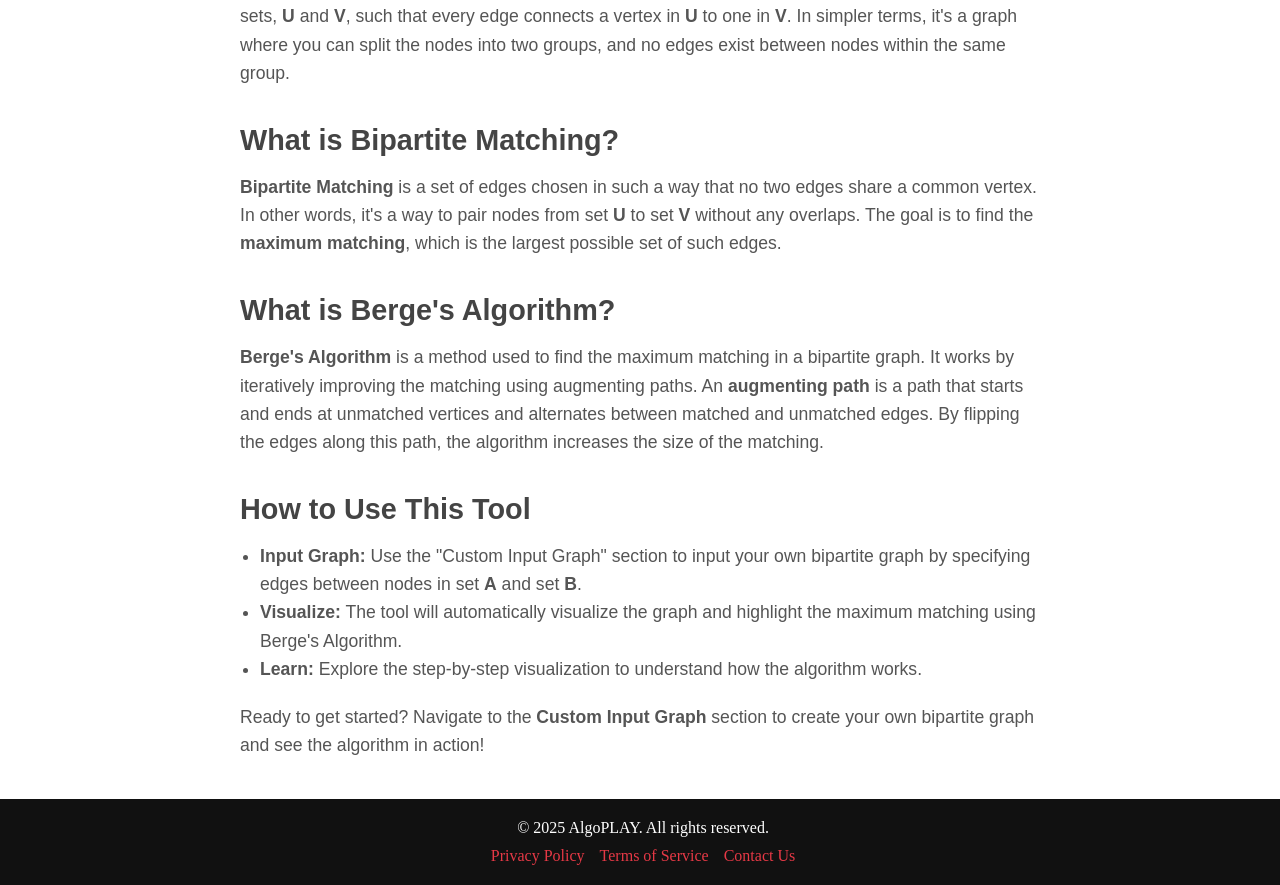
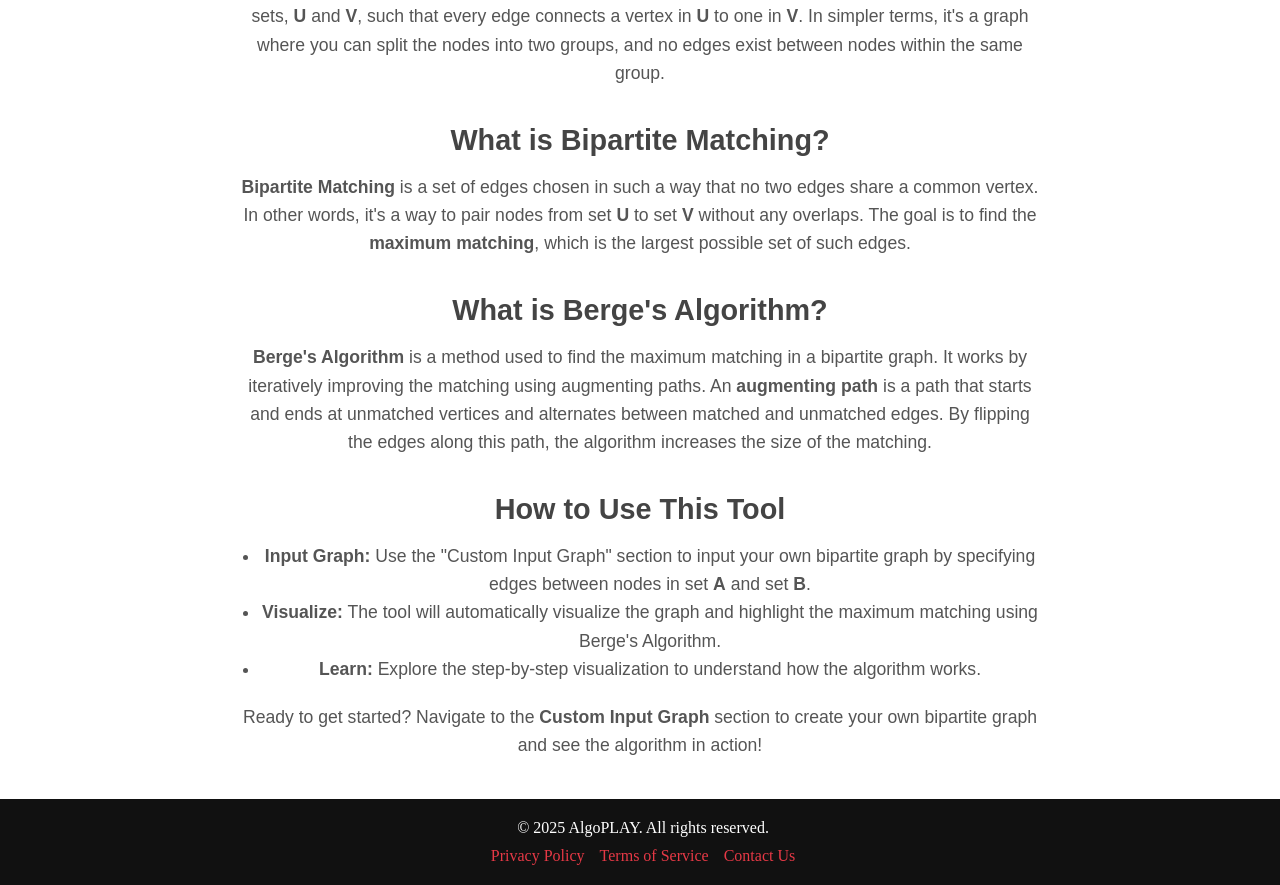
Before and after one commit to yashanilaher/Bipartitie_graph_matching_visualizer, a React (Vite) app: page /about in a window 1280 px wide. Shown: the part 407-1292 px from the top of the page. Built offline with nearby package versions, Linux system fonts and the light colour scheme.

Commit message:
Update About.jsx

```diff
--- a/src/components/About/About.jsx
+++ b/src/components/About/About.jsx
@@ -1,18 +1,19 @@
 import React from 'react'
+import './About.css'   // import css file
 
 function About() {
   return (
-    <div style={styles.container}>
-      <h1 style={styles.heading}>Welcome to the Bipartite Matching Visualizer</h1>
-      <p style={styles.paragraph}>
+    <div className="container">
+      <h1 className="heading">Welcome to the Bipartite Matching Visualizer</h1>
+      <p className="paragraph">
         This tool is designed to help you understand and visualize the concept of
         <strong> Bipartite Graph Matching</strong> and the
         <strong> Berge's Algorithm</strong> used to find the maximum matching in
         a bipartite graph.
       </p>
 
-      <h2 style={styles.subHeading}>What is a Bipartite Graph?</h2>
-      <p style={styles.paragraph}>
+      <h2 className="subHeading">What is a Bipartite Graph?</h2>
+      <p className="paragraph">
         A <strong>bipartite graph</strong> is a type of graph whose vertices can
         be divided into two disjoint and independent sets, <strong>U</strong> and
         <strong> V</strong>, such that every edge connects a vertex in
@@ -21,8 +22,8 @@ function About() {
         between nodes within the same group.
       </p>
 
-      <h2 style={styles.subHeading}>What is Bipartite Matching?</h2>
-      <p style={styles.paragraph}>
+      <h2 className="subHeading">What is Bipartite Matching?</h2>
+      <p className="paragraph">
         <strong>Bipartite Matching</strong> is a set of edges chosen in such a
         way that no two edges share a common vertex. In other words, it's a way to
         pair nodes from set <strong>U</strong> to set <strong>V</strong> without
@@ -31,8 +32,8 @@ function About() {
         such edges.
       </p>
 
-      <h2 style={styles.subHeading}>What is Berge's Algorithm?</h2>
-      <p style={styles.paragraph}>
+      <h2 className="subHeading">What is Berge's Algorithm?</h2>
+      <p className="paragraph">
         <strong>Berge's Algorithm</strong> is a method used to find the maximum
         matching in a bipartite graph. It works by iteratively improving the
         matching using augmenting paths. An <strong>augmenting path</strong> is a
@@ -41,9 +42,9 @@ function About() {
         algorithm increases the size of the matching.
       </p>
 
-      <h2 style={styles.subHeading}>How to Use This Tool</h2>
-      <div style={styles.paragraph}>
-        <ul style={styles.list}>
+      <h2 className="subHeading">How to Use This Tool</h2>
+      <div className="paragraph">
+        <ul className="list">
           <li>
             <strong>Input Graph:</strong> Use the "Custom Input Graph" section to
             input your own bipartite graph by specifying edges between nodes in
@@ -60,7 +61,7 @@ function About() {
         </ul>
       </div>
 
-      <p style={styles.paragraph}>
+      <p className="paragraph">
         Ready to get started? Navigate to the <strong>Custom Input Graph</strong>{" "}
         section to create your own bipartite graph and see the algorithm in
         action!
@@ -69,35 +70,4 @@ function About() {
   )
 }
 
-const styles = {
-  container: {
-    maxWidth: "800px",
-    margin: "0 auto",
-    padding: "20px",
-    fontFamily: "Arial, sans-serif",
-    lineHeight: "1.6",
-  },
-  heading: {
-    fontSize: "2.5rem",
-    color: "#333",
-    textAlign: "center",
-    marginBottom: "20px",
-  },
-  subHeading: {
-    fontSize: "1.8rem",
-    color: "#444",
-    marginTop: "30px",
-    marginBottom: "10px",
-  },
-  paragraph: {
-    fontSize: "1.1rem",
-    color: "#555",
-    marginBottom: "20px",
-  },
-  list: {
-    marginLeft: "20px",
-    listStyleType: "disc",
-  },
-};
-
 export default About
```
